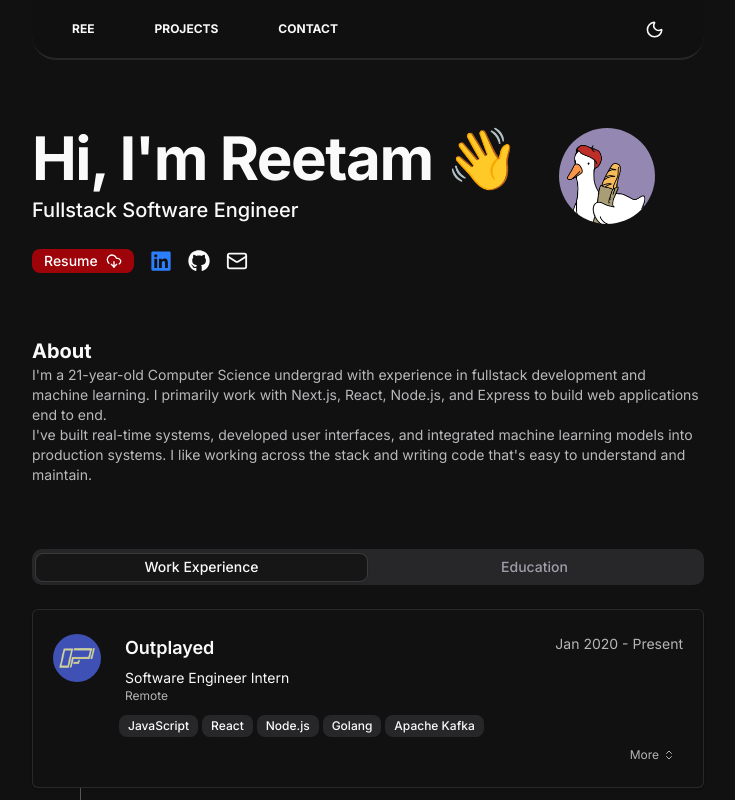
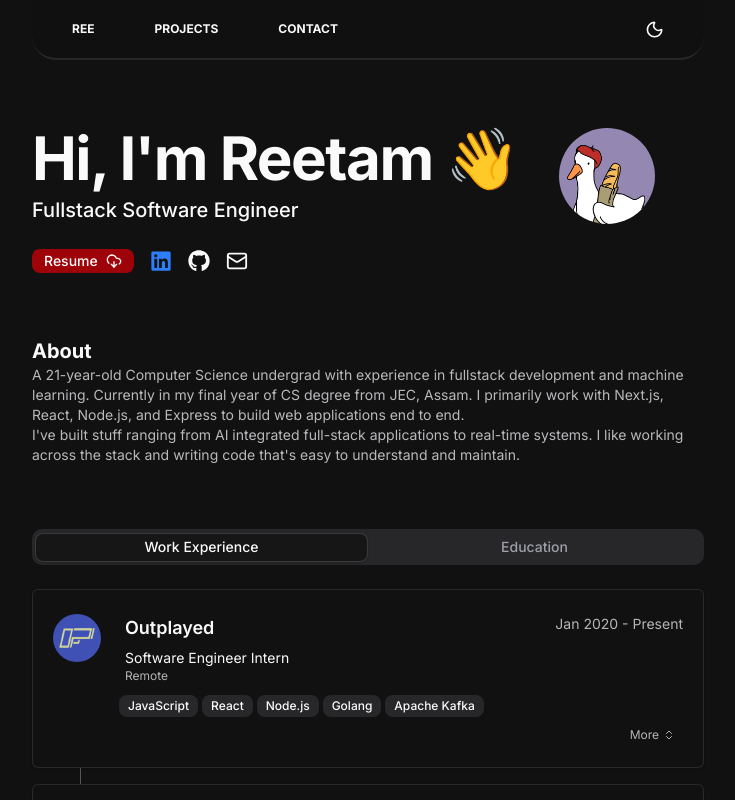
Before and after one commit to ReetamBG/Portfolio-V2, a Next.js app: page / in a window 1280 px wide. Shown: the top 800 px of the page, without its empty margins (272-1007 px from the left). Built offline with nearby package versions, Linux system fonts and the light colour scheme.

Commit message:
Changed a bit of layout

```diff
--- a/src/components/HeroSection.tsx
+++ b/src/components/HeroSection.tsx
@@ -61,15 +61,14 @@ const HeroSection = () => {
         <div className="mt-16">
           <h3 className="font-bold text-xl">About</h3>
           <p className="text-sm text-primary/80">
-            I&apos;m a 21-year-old Computer Science undergrad with experience in
-            fullstack development and machine learning. I primarily work with
-            Next.js, React, Node.js, and Express to build web applications end
-            to end.
+            A 21-year-old Computer Science undergrad with experience in
+            fullstack development and machine learning. Currently in my final
+            year of CS degree from JEC, Assam. I primarily work with Next.js,
+            React, Node.js, and Express to build web applications end to end.
             <br />
-            I&apos;ve built real-time systems, developed user interfaces, and
-            integrated machine learning models into production systems. I like
-            working across the stack and writing code that&apos;s easy to
-            understand and maintain.
+            I&apos;ve built stuff ranging from AI integrated full-stack
+            applications to real-time systems. I like working across the stack
+            and writing code that&apos;s easy to understand and maintain.
           </p>
         </div>
       </div>
```
